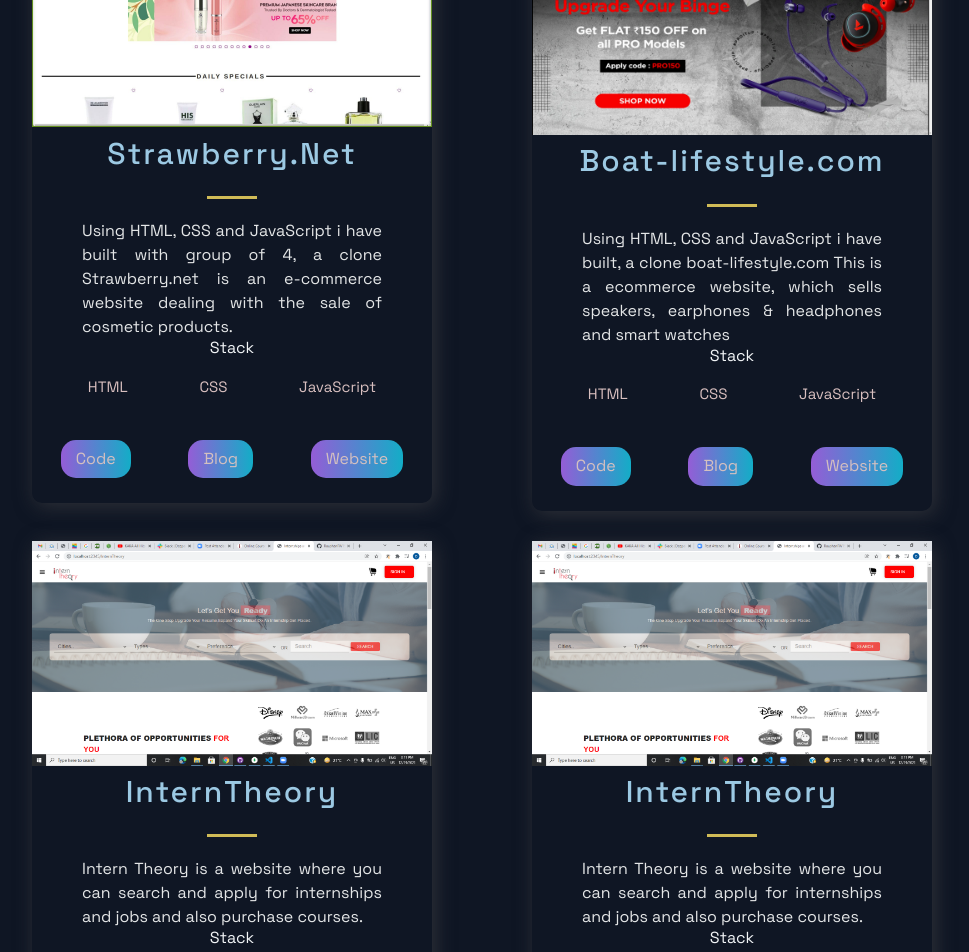
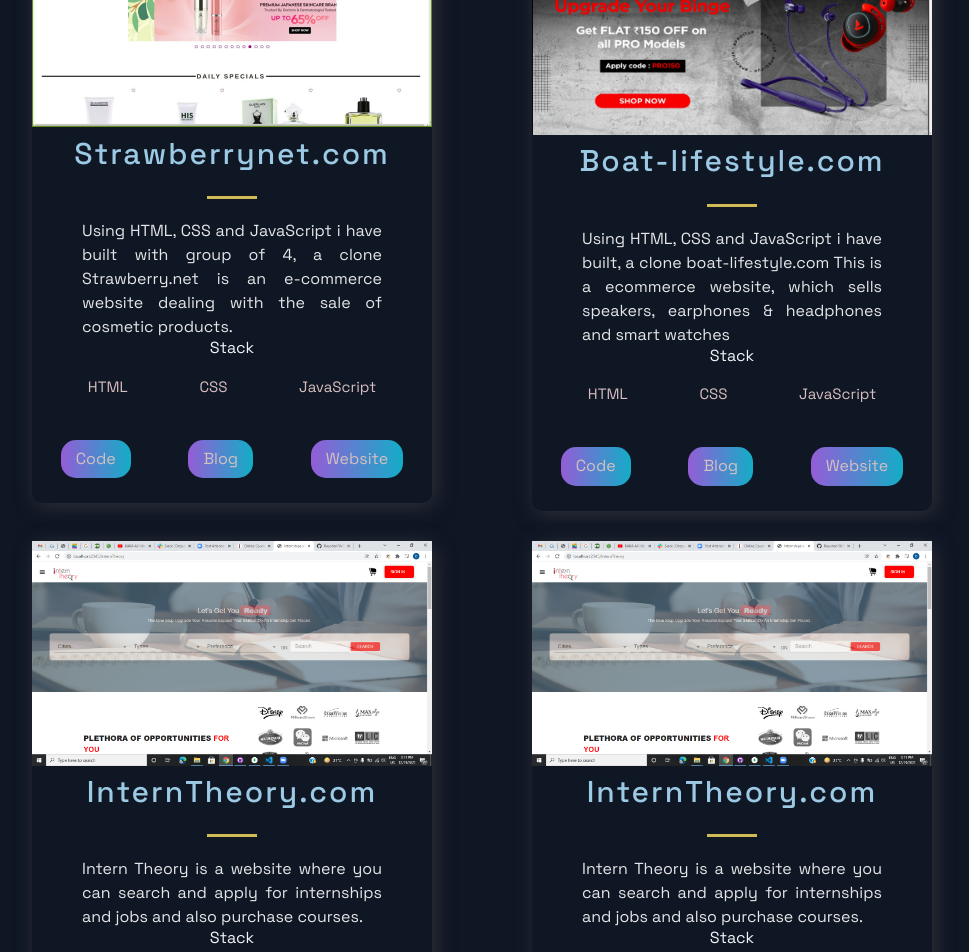
Before and after one commit to surajmasai/portfolio_website, a Next.js app: page / in a window 1280 px wide. Shown: the part 1080-2032 px from the top of the page, without its empty margins (158-1127 px from the left). Built offline with nearby package versions, Linux system fonts and the light colour scheme.

Commit message:
update prject name

```diff
--- a/src/constants/constants.js
+++ b/src/constants/constants.js
@@ -1,6 +1,6 @@
 export const projects = [
   {
-    title: 'Strawberry.Net',
+    title: 'Strawberrynet.com',
     description: "Using HTML, CSS and JavaScript i have built with group of 4, a clone Strawberry.net is an e-commerce website dealing with the sale of cosmetic products.",
     image: '/images/1.jpg',
     // tags: ['Mongo', 'Express', 'React', 'Node'],
@@ -22,7 +22,7 @@
     id: 1,
   },
   {
-    title: 'InternTheory',
+    title: 'InternTheory.com',
     description: "Intern Theory is a website where you can search and apply for internships and jobs and also purchase courses.",
     image: '/images/3.png',
     tags: ['HTML', 'CSS', "javaScript", "Mock Server", "localstorage"],
@@ -32,7 +32,7 @@
     id: 2,
   },
   {
-    title: 'InternTheory',
+    title: 'InternTheory.com',
     description: "Intern Theory is a website where you can search and apply for internships and jobs and also purchase courses.",
     image: '/images/3.png',
     tags: ['E js', 'Node', 'express', "mongoDB"],
```
